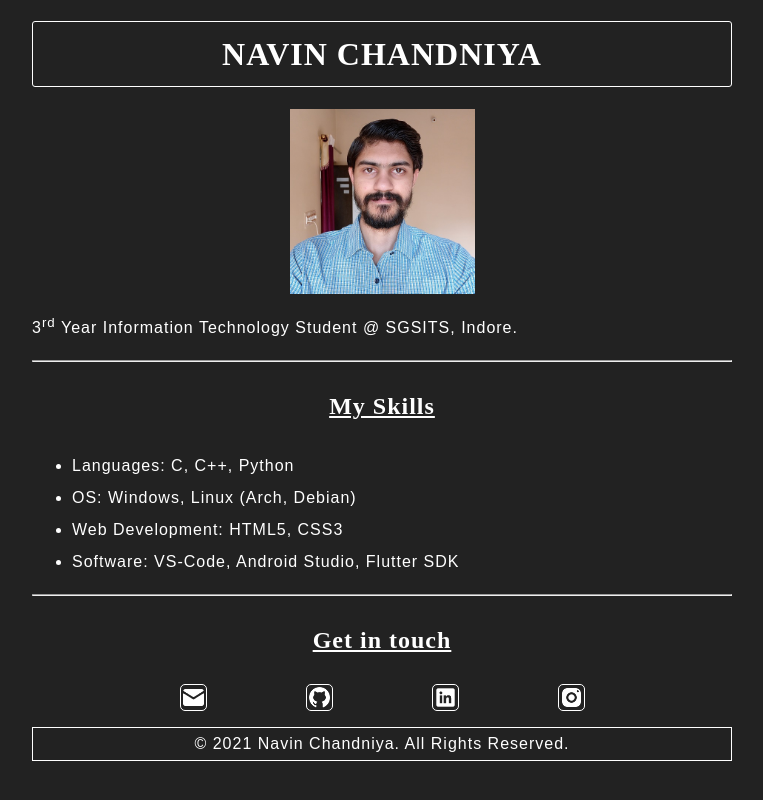
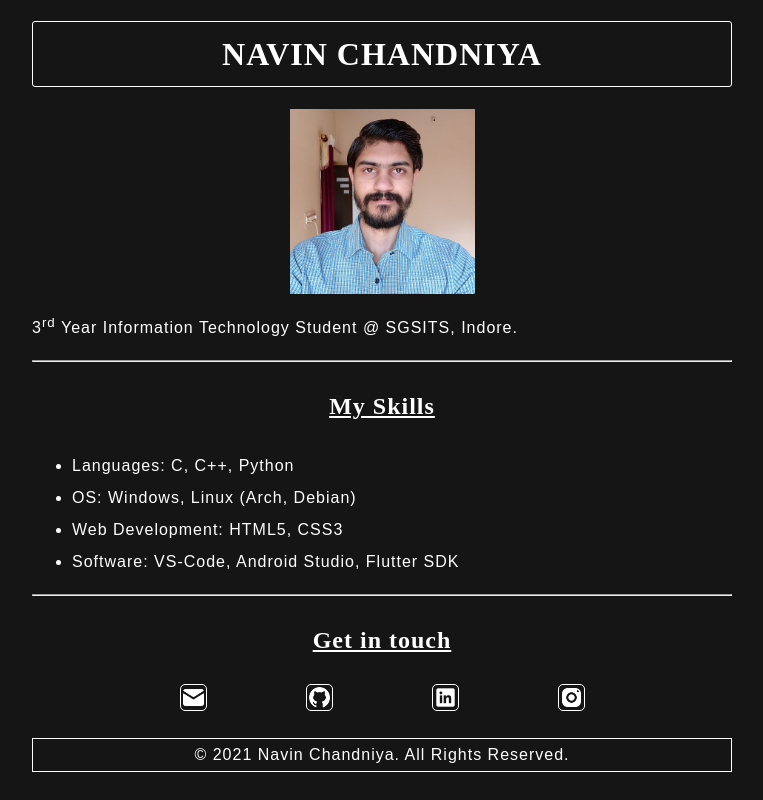
Before and after one commit to navinc22/navinc22.github.io, a plain HTML site: page index.html in a window 1280 px wide. Shown: the whole page, without its empty margins (258-1021 px from the left). Drawn offline with Linux system fonts and the light colour scheme.

Commit message:
Update style.css

```diff
--- a/style.css
+++ b/style.css
@@ -1,10 +1,11 @@
 body {
-    background-color: #222;
+    background-color: #151515;
     color: #FFF;
     line-height: 2;
     letter-spacing: 1px;
     max-width: 90%;
     margin: 0 auto;
+    font-size: 1em;
 }
 
 p,
@@ -37,16 +38,15 @@ h2 {
 }
 
 .contact li {
-    display: inline-block;
     width: 20%;
+    display: flex;
+    justify-content: center;
 }
 
 .contact img {
     width: 25px;
-    display: block;
     border: 1px solid white;
     border-radius: 5px;
-    margin: auto;
 }
 
 .footer {
```
